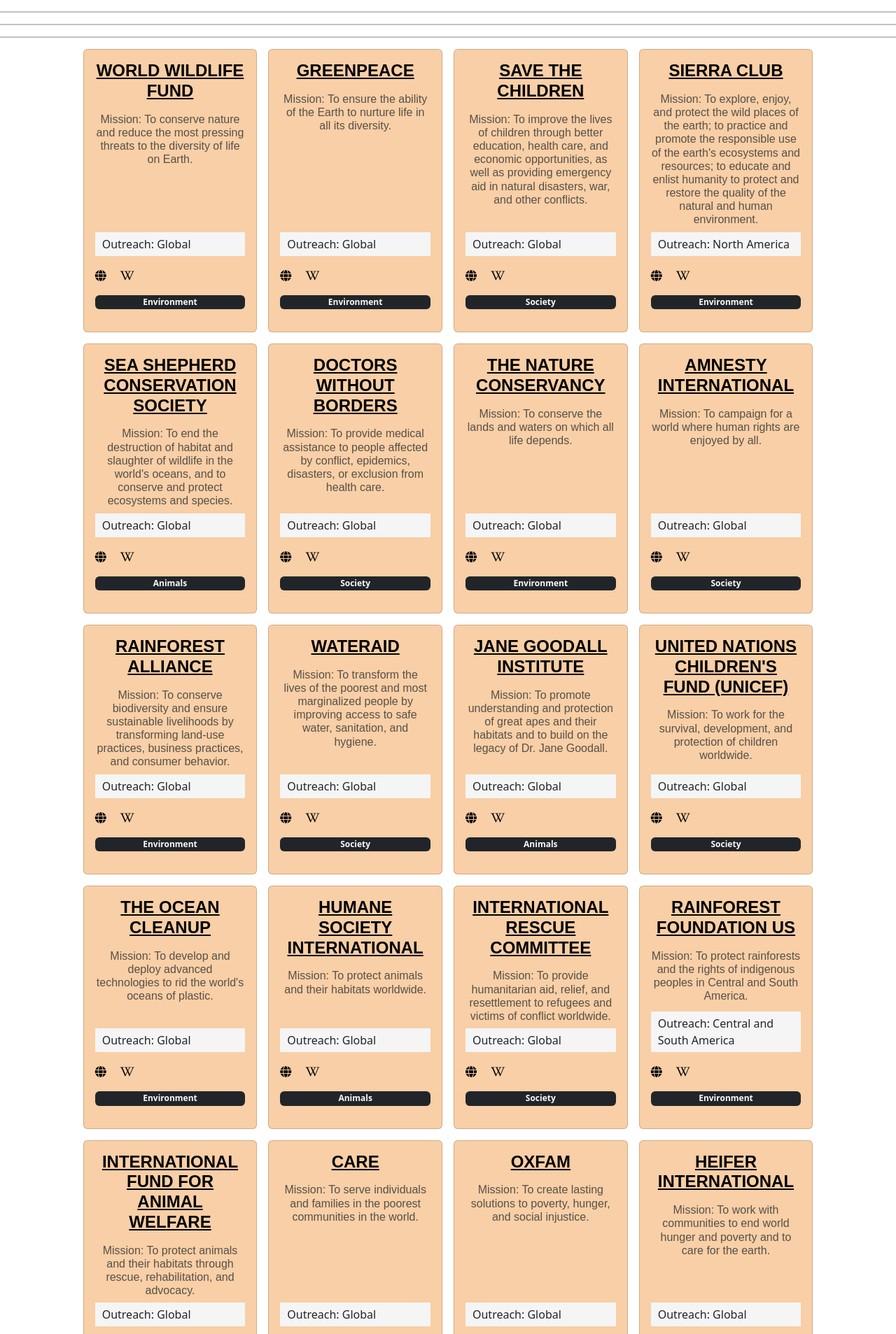
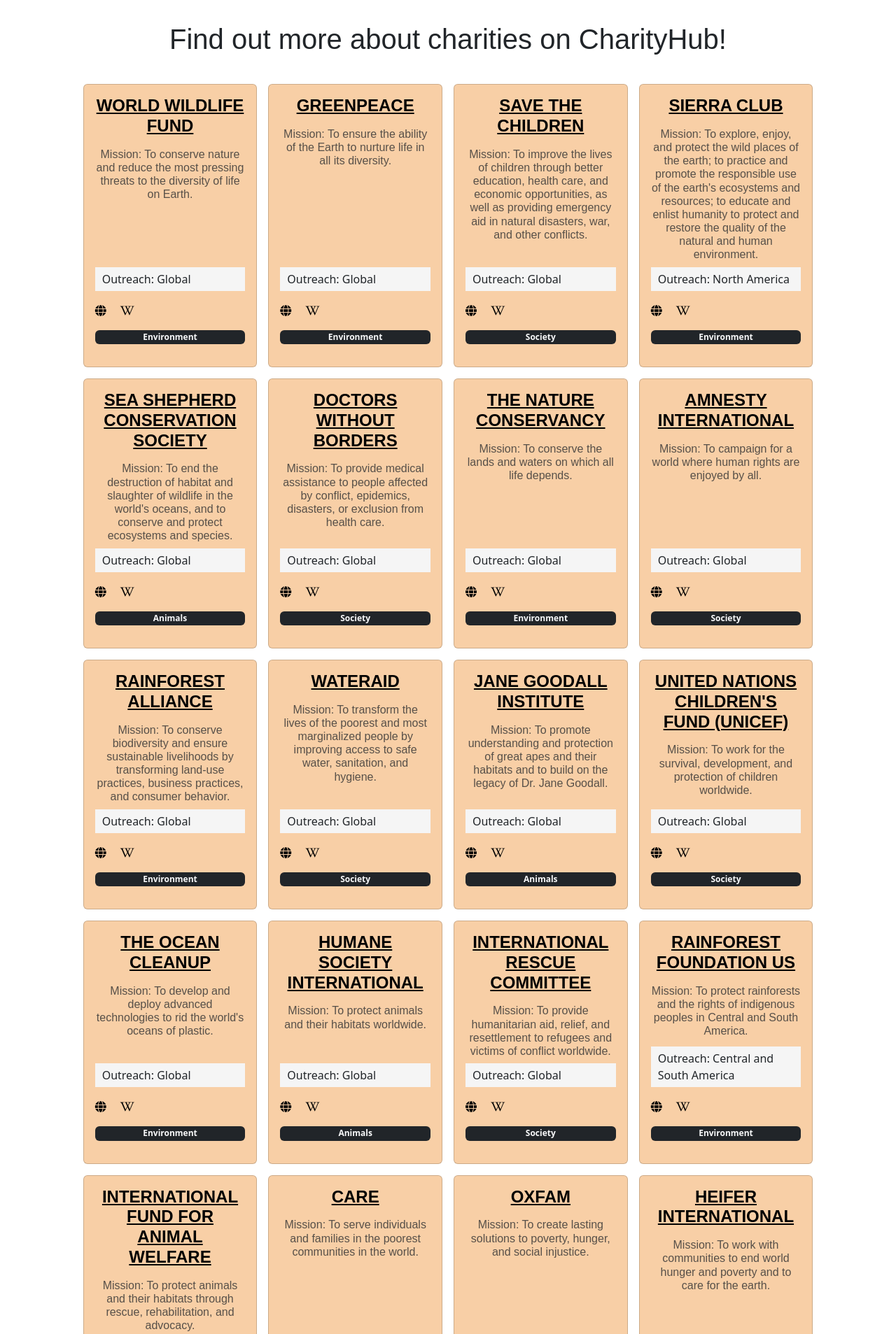
Before and after one commit to alphaClass6143/hackathon-2023-charityhub, a Flask app: page /charities in a window 1280 px wide. Shown: the part 88-1995 px from the top of the page at 70% size. Run offline with Flask 2, Linux system fonts and the light colour scheme.

Commit message:
Slightly adjusting charities page

```diff
--- /dev/null
+++ b/app/assets/css/charity.css
@@ -0,0 +1,4 @@
+.main {
+    margin-top:2rem;
+    gap:2rem;
+}
--- a/app/templates/charity.html
+++ b/app/templates/charity.html
@@ -8,14 +8,8 @@
 
 {% block content %}
 
-<hr>
-<hr>
-<hr>
-
-<!-- For loop to display all the charities in the json file -->
-
-
-
+<main class="main">
+    <h1>Find out more about charities on CharityHub!</h1>
     <div class="container-fluid">
       <div class="row">
         <div class="col-xl-10 mx-auto">
@@ -46,10 +40,6 @@
         </div>
       </div>
     </div>
-
-<hr>
-<hr>
-<hr>
-
+</main>
 
 {% endblock %}
```
Lines whose indentation alone changed are shown as unchanged.
